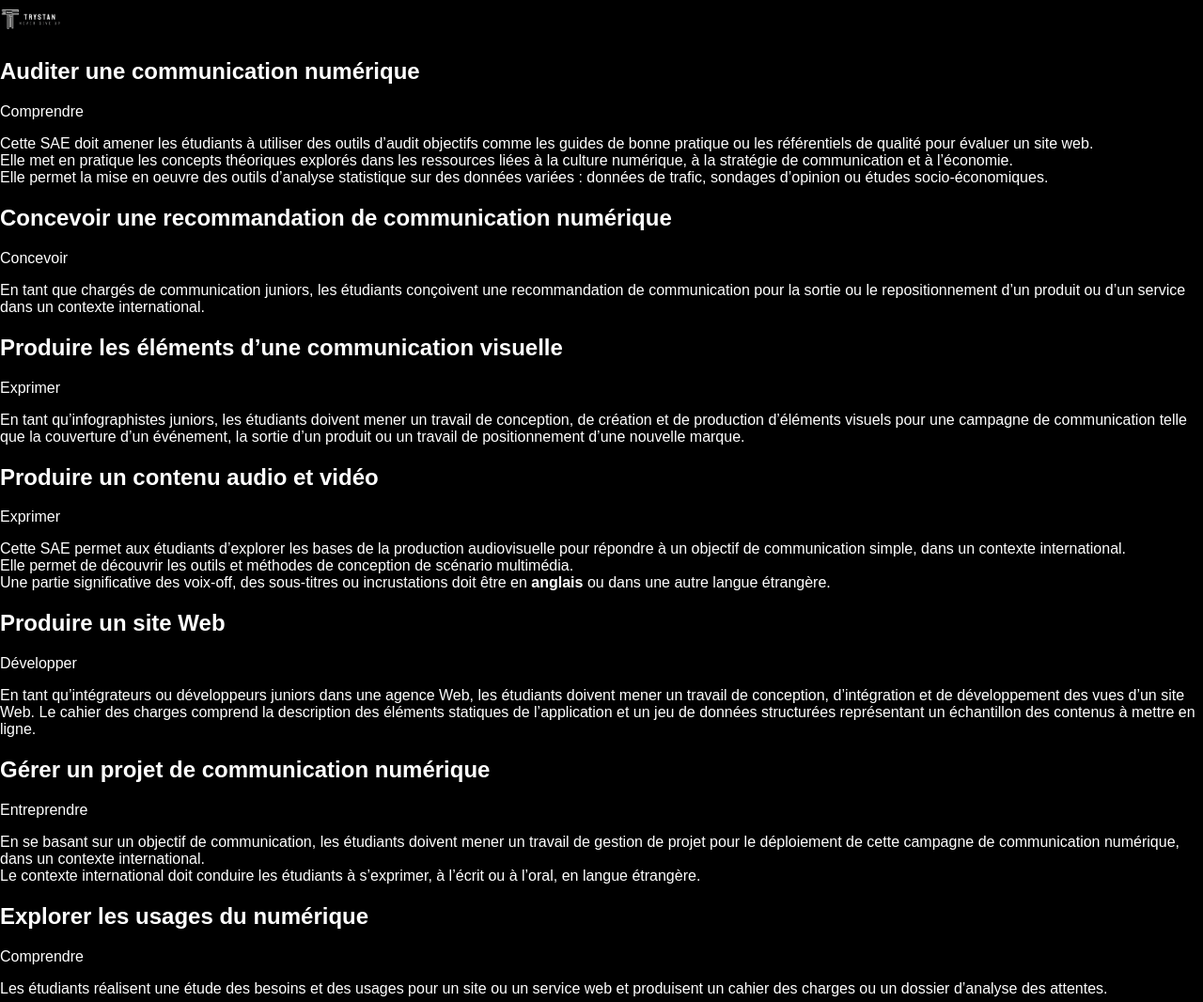
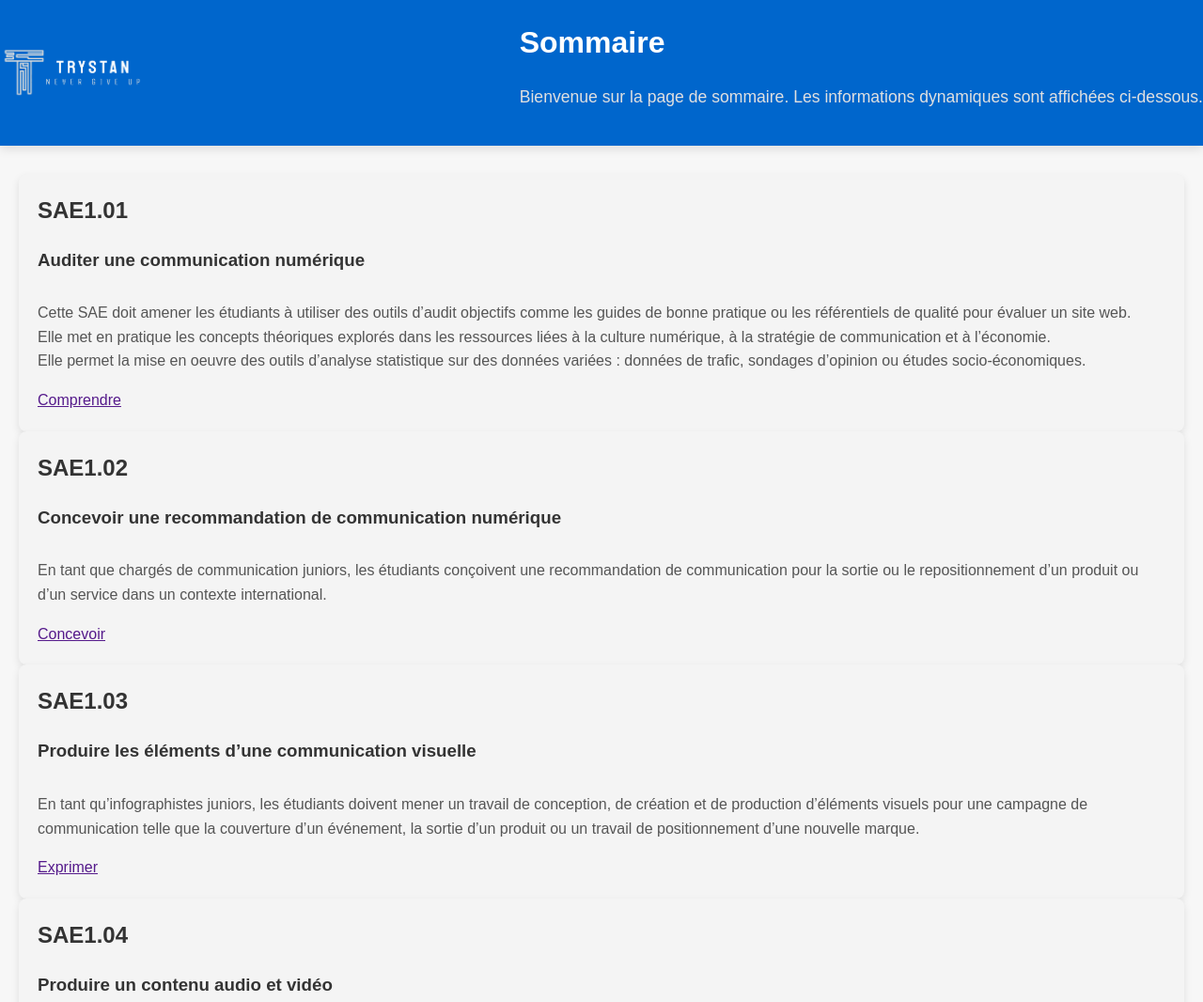
Before and after one commit to TryR68/SAE-105, a plain HTML site: page sommaire-sae.html in a window 1280 px wide. Shown: the top 1066 px of the page at 94% size. Drawn offline with Linux system fonts and the light colour scheme.

Commit message:
refonte du sommaire
le js marche, le css est propre et la page est cohérante, juste modifier encore le css (hoover et couleurs)

```diff
--- a/JavaScript/script-sommaire.js
+++ b/JavaScript/script-sommaire.js
@@ -1,25 +1,17 @@
-let clées = Object.keys(SAE)
-
-console.log(clées)
-
-
 
 differentes_sae =''
-
-// for(let propriété in clées){
-//     differentes_sae += "<div><h2>" + clées[propriété] + "</h2></div>"
-// }
-
-// document.querySelector("main").innerHTML = differentes_sae
 
 
 for (let key in SAE) {
 
     // Récupérer les informations de chaque SAE
+    let Num_SAE = key
     let titre = SAE[key].titre;
     let competences = SAE[key].compétences;
     let description = SAE[key].description;
-    differentes_sae += "<div><h2>" + titre + "</h2><p>" + competences+ "</p><p>" + description +"</p></div>"
+    differentes_sae += "<div class='case'><h2>" + Num_SAE + "</h2><h3>" + titre + "</h3><p>" + description+ "</p><a href=''>"  + competences+ "</a></div>"
 
-  }
+
+}
+
   document.querySelector("main").innerHTML = differentes_sae
--- a/Styles/style-sommaire.css
+++ b/Styles/style-sommaire.css
@@ -2,17 +2,93 @@ html{
     scroll-behavior: smooth;
 }
 
-body{
-    margin: 0px;
-    background-color: black;
-    color: white;
-    font-family: Arial, Helvetica, sans-serif;
+body {
+    font-family: 'Arial', sans-serif;
+    background-color: #f7f7f7; /* Fond clair */
+    color: #333; /* Texte sombre pour un bon contraste */
+    margin: 0;
+    padding: 0;
+    line-height: 1.6;
 }
-a{
-    text-decoration: none;
-    color: white;
+
+/* Header */
+header {
+    background-color: #0066cc; /* Bleu dynamique pour le header */
+    color: #fff;
+    padding: 20px 0;
+    display: flex;
+    justify-content: space-between;
+    align-items: center;
+    box-shadow: 0 4px 10px rgba(0, 0, 0, 0.1); /* Ombre subtile sous le header */
 }
-img {
-    width: 5%;
-    height: auto;
-  }
+
+.header-left a img {
+    width: 150px; /* Taille du logo */
+}
+
+.header-center h1 {
+    margin: 0;
+    font-size: 2em;
+    font-weight: bold;
+}
+
+.header-center p {
+    font-size: 1.1em;
+    color: #e0e0e0; /* Texte plus clair pour le sous-titre */
+}
+
+
+
+
+/* Main content area */
+main {
+    padding: 30px 20px;
+}
+#cases-dynamiques {
+    display: flex;
+
+}
+
+
+
+/* Style de chaque carte */
+.case {
+    background-color: #f4f4f4;
+    padding: 20px;
+    border-radius: 8px;
+    box-shadow: 0 4px 8px rgba(0, 0, 0, 0.1);
+    transition: transform 0.3s ease; /* Animation lors du survol */
+    display: flex;
+    flex-direction: column; /* Organiser le contenu de la carte de manière verticale */
+    justify-content: space-between; /* Espacer le titre et la description */
+}
+
+
+.case h2 {
+    margin: 0;
+    font-size: 1.5em; /* Taille du titre */
+    color: #333;
+}
+
+.case p {
+    font-size: 1em;     /* Taille du texte de la description */
+    color: #555;
+    margin-top: 10px;
+}
+
+/* Footer */
+footer {
+    background-color: #333;
+    color: #fff;
+    text-align: center;
+    padding: 15px 0;
+    position: relative;
+    bottom: 0;
+    width: 100%;
+    box-shadow: 0 -4px 10px rgba(0, 0, 0, 0.1); /* Ombre subtile au-dessus du footer */
+}
+
+footer p {
+    margin: 0;
+    font-size: 1em;
+}
--- a/sommaire-sae.html
+++ b/sommaire-sae.html
@@ -12,17 +12,22 @@
             <a href="index.html"><img src="Images/logo.png" alt="logo"></a>
         </div>
         <div class="header-center">
+            <h1>Sommaire</h1>
+            <p>Bienvenue sur la page de sommaire. Les informations dynamiques sont affichées ci-dessous.</p>
+        </div>
+    </header>
 
-        </div>
+    <main>
+        <section id="cases-dynamiques">
+            <!-- Ici seront ajoutées les cases dynamiques par JavaScript -->
+        </section>
+    </main>
 
-    </header>
-    <main>
+    <footer>
+        <p>&copy; 2024 MonSite. Tous droits réservés.</p>
+    </footer>
 
-    </main>
-    <header>
-
-    </header>
-    <script src="JavaScript/dataSAE.js"></script>
-    <script src="JavaScript/script-sommaire.js"></script>
+    <script src="JavaScript/dataSAE.js"></script> <!-- Votre fichier contenant les données -->
+    <script src="JavaScript/script-sommaire.js"></script> <!-- Votre script pour afficher les données -->
 </body>
 </html>
```
